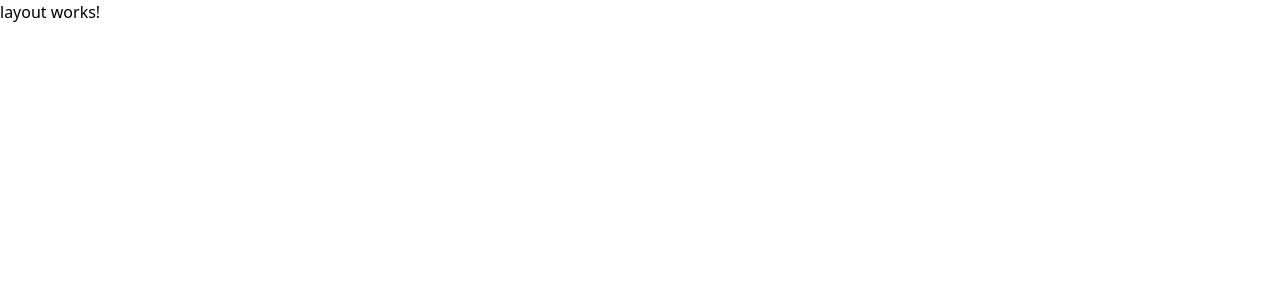
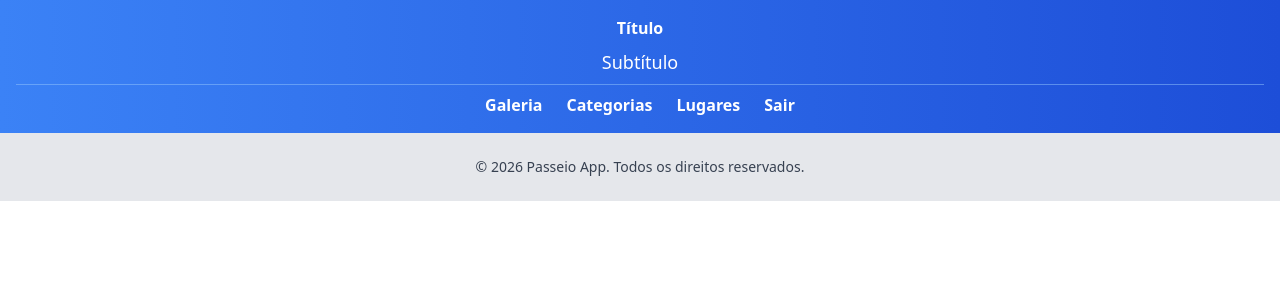
Before and after one commit to guilherme-alc/passeio-app, an Angular app: page /paginas in a window 1280 px wide. Shown: the top 300 px of the page. Built offline with nearby package versions, Linux system fonts and the light colour scheme.

Commit message:
Cria layout das páginas

```diff
--- a/src/app/template/layout/layout.component.html
+++ b/src/app/template/layout/layout.component.html
@@ -1 +1,33 @@
-<p>layout works!</p>
+<header class="bg-gradient-to-r from-blue-500 to-blue-700 p-4 shadow-lg">
+  <div class="text-center text-white">
+    <h1 class="text-3x1 font-bold">Título</h1>
+    <p class="text-lg mt-2">Subtítulo</p>
+  </div>
+
+  <div class="mt-2">
+    <hr class="border-t border-blue-300 opacity-50">
+  </div>
+
+  <nav class="mt-2">
+    <ul class="flex justify-center space-x-6 text-white font-semibold">
+      <li>
+        <a href="" class="hover:text-yellow-300">Galeria</a>
+      </li>
+      <li>
+        <a href="" class="hover:text-yellow-300">Categorias</a>
+      </li>
+      <li>
+        <a href="" class="hover:text-yellow-300">Lugares</a>
+      </li>
+      <li>
+        <a href="" class="hover:text-yellow-300">Sair</a>
+      </li>
+    </ul>
+  </nav>
+</header>
+
+<router-outlet />
+
+<footer class="bg-gray-200 p-6 text-center">
+  <p class="text-sm text-gray-700">&copy; 2026 Passeio App. Todos os direitos reservados.</p>
+</footer>
--- a/src/index.html
+++ b/src/index.html
@@ -2,7 +2,7 @@
 <html lang="en">
 <head>
   <meta charset="utf-8">
-  <title>03PasseioApp</title>
+  <title>Passeio App</title>
   <base href="/">
   <meta name="viewport" content="width=device-width, initial-scale=1">
   <link rel="icon" type="image/x-icon" href="favicon.ico">
```
